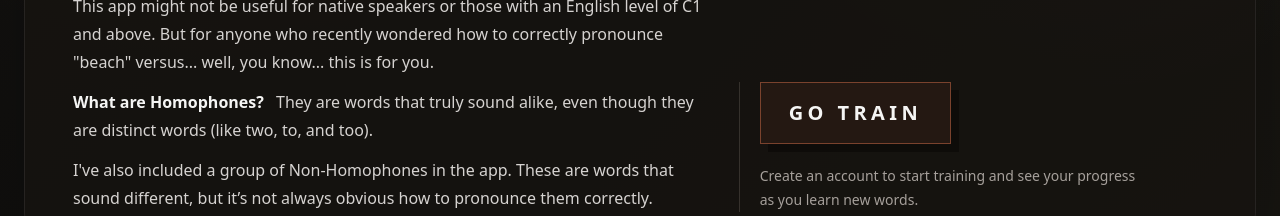
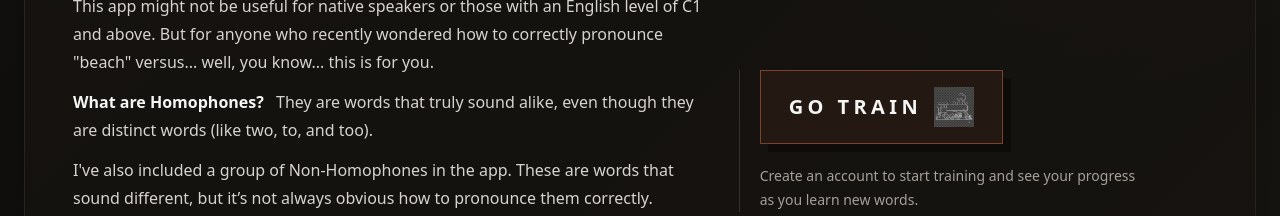
Before and after one commit to rokhomenko/homophones-trainer, a Vue app: page / in a window 1280 px wide. Shown: the part 487-703 px from the top of the page. Built offline with nearby package versions, Linux system fonts and the light colour scheme; no server answers.

Commit message:
add train img

```diff
--- a/src/views/HomeView.vue
+++ b/src/views/HomeView.vue
@@ -92,8 +92,9 @@ async function handleSpeak(word: string) {
         </div>
         <div class="flex flex-col gap-5 border-l border-stone-700/70 pl-5 text-stone-300">
           <router-link to="/training"
-            class="w-fit border border-[#9e553a]/70 bg-[#241812] px-7 py-4 text-lg font-black uppercase tracking-[0.22em] text-stone-100 shadow-[8px_8px_0_rgb(0_0_0/0.35)] hover:bg-[#2b1b14] hover:text-[#f0b180] sm:text-xl">
+            class="inline-flex w-fit items-center gap-3 border border-[#9e553a]/70 bg-[#241812] px-7 py-4 text-lg font-black uppercase tracking-[0.22em] text-stone-100 shadow-[8px_8px_0_rgb(0_0_0/0.35)] hover:bg-[#2b1b14] hover:text-[#f0b180] sm:text-xl">
             Go train
+            <img src="/train.png" alt="" aria-hidden="true" class="h-[2em] w-auto" />
           </router-link>
           <p class="max-w-sm text-sm leading-6 text-stone-400">
             Create an account to start training and see your progress as you learn new words.
```
Also changed, not shown: public/train.png (added).
